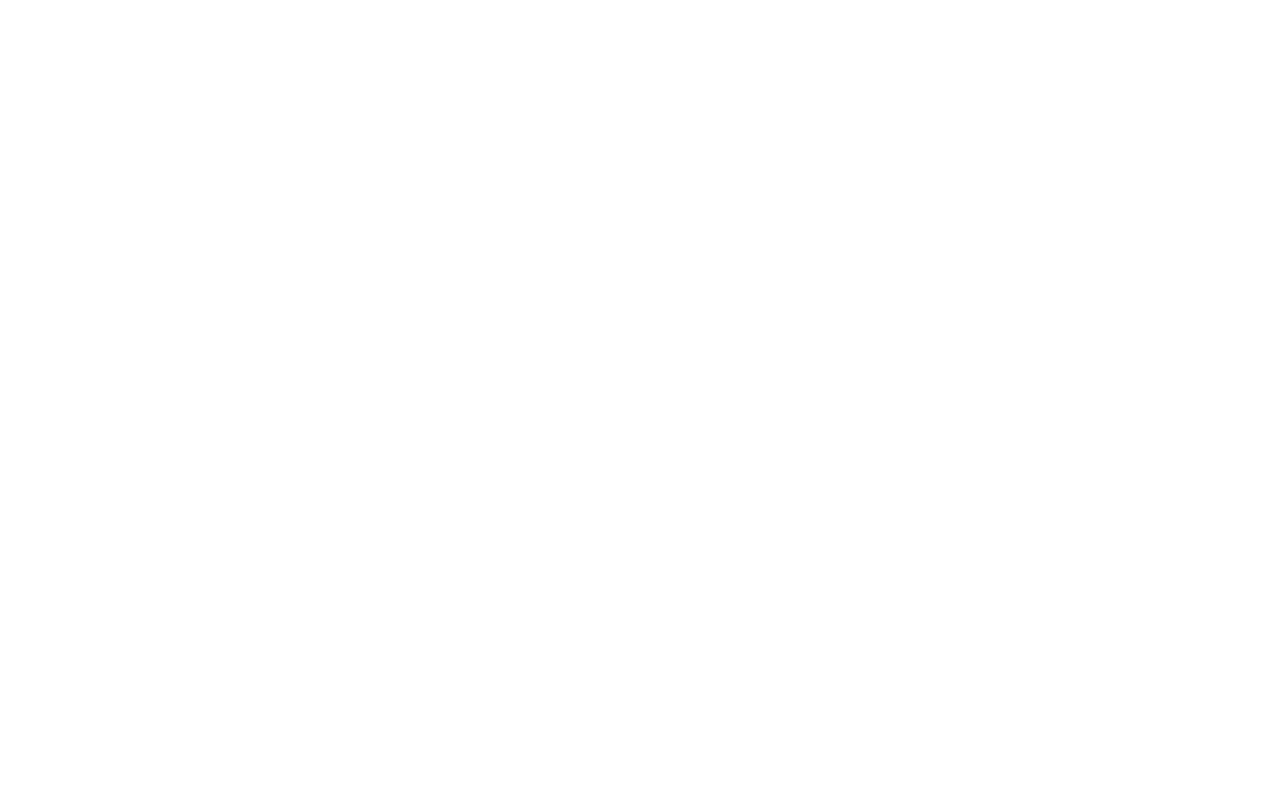
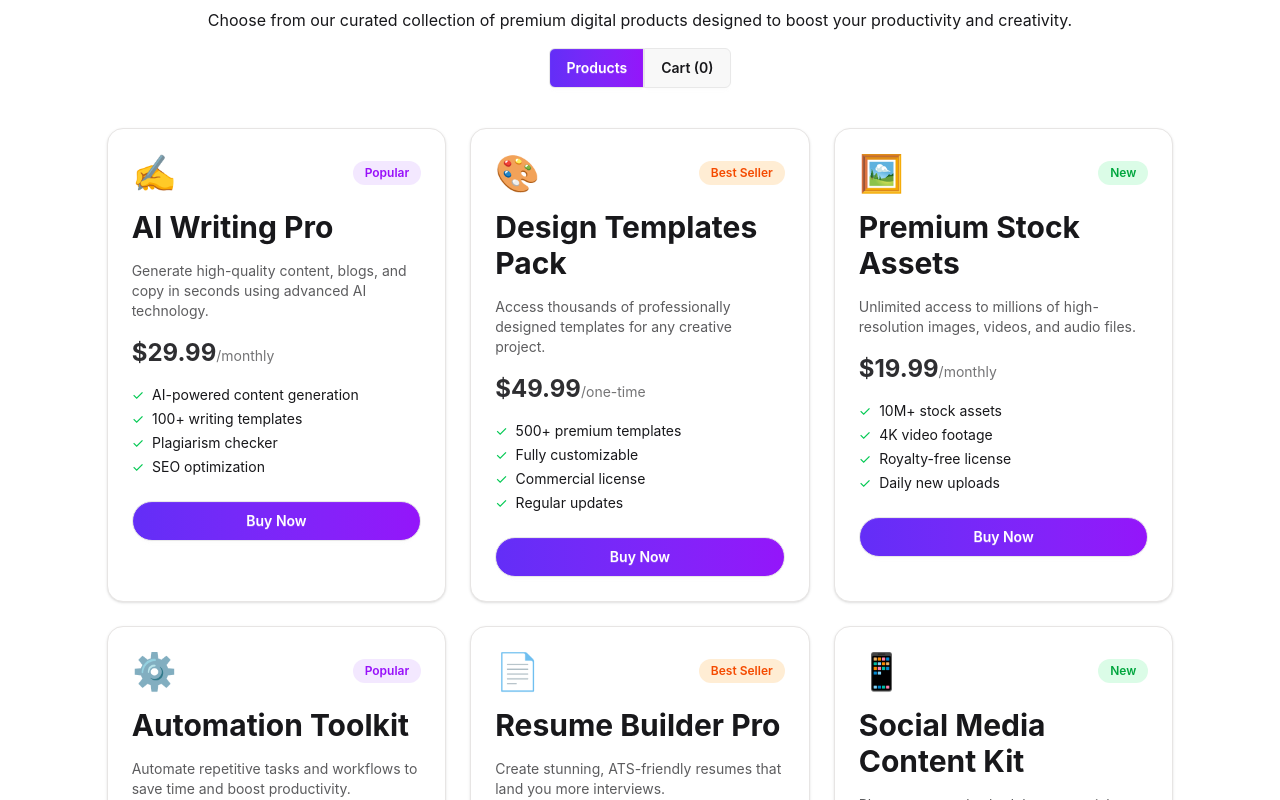
Before and after one commit to Badhon63/Digitools-assignment-6, a React (Vite) app: page / in a window 1280 px wide. Shown: the part 1140-1940 px from the top of the page. Before the commit the page ends 1004 px from the top, so only its background shows below. Built offline with nearby package versions, Linux system fonts and the light colour scheme.

Commit message:
added available products section and cart count

```diff
--- /dev/null
+++ b/public/data.json
@@ -0,0 +1,68 @@
+[
+  {
+    "id": 1,
+    "name": "AI Writing Pro",
+    "description": "Generate high-quality content, blogs, and copy in seconds using advanced AI technology.",
+    "price": 29.99,
+    "period": "monthly",
+    "tag": "Popular",
+    "tagType": "popular",
+    "features": ["AI-powered content generation", "100+ writing templates", "Plagiarism checker", "SEO optimization"],
+    "icon": "✍️"
+  },
+  {
+    "id": 2,
+    "name": "Design Templates Pack",
+    "description": "Access thousands of professionally designed templates for any creative project.",
+    "price": 49.99,
+    "period": "one-time",
+    "tag": "Best Seller",
+    "tagType": "best seller",
+    "features": ["500+ premium templates", "Fully customizable", "Commercial license", "Regular updates"],
+    "icon": "🎨"
+  },
+  {
+    "id": 3,
+    "name": "Premium Stock Assets",
+    "description": "Unlimited access to millions of high-resolution images, videos, and audio files.",
+    "price": 19.99,
+    "period": "monthly",
+    "tag": "New",
+    "tagType": "new",
+    "features": ["10M+ stock assets", "4K video footage", "Royalty-free license", "Daily new uploads"],
+    "icon": "🖼️"
+  },
+  {
+    "id": 4,
+    "name": "Automation Toolkit",
+    "description": "Automate repetitive tasks and workflows to save time and boost productivity.",
+    "price": 199.99,
+    "period": "yearly",
+    "tag": "Popular",
+    "tagType": "popular",
+    "features": ["Visual workflow builder", "1000+ integrations", "Scheduled automation", "Analytics dashboard"],
+    "icon": "⚙️"
+  },
+  {
+    "id": 5,
+    "name": "Resume Builder Pro",
+    "description": "Create stunning, ATS-friendly resumes that land you more interviews.",
+    "price": 9.99,
+    "period": "monthly",
+    "tag": "Best Seller",
+    "tagType": "best seller",
+    "features": ["100+ resume templates", "ATS optimization", "Export to PDF", "Cover letter builder"],
+    "icon": "📄"
+  },
+  {
+    "id": 6,
+    "name": "Social Media Content Kit",
+    "description": "Plan, create, and schedule your social media content all in one place.",
+    "price": 24.99,
+    "period": "monthly",
+    "tag": "New",
+    "tagType": "new",
+    "features": ["Content calendar", "Post scheduler", "Analytics & insights", "Caption AI generator"],
+    "icon": "📱"
+  }
+]
--- a/src/App.jsx
+++ b/src/App.jsx
@@ -1,15 +1,28 @@
+import { Suspense, useState } from 'react'
 import './App.css'
 import Banner from './components/hompage/banner/Banner'
 import Ratings from './components/hompage/banner/Ratings'
+import Products from './components/hompage/products/Products'
 import Navbar from './components/navbar/Navbar'
 
+const fetchProducts = async () => {
+  const res = await fetch('/data.json');
+  return res.json();
+}
+
+const productsPromise = fetchProducts();
+
 function App() {
+  const [cartCount, setCartCount] = useState(0);
 
   return (
     <div>
-      <Navbar></Navbar>
-      <Banner></Banner>
-      <Ratings></Ratings>
+      <Navbar cartCount={cartCount} />
+      <Banner />
+      <Ratings />
+      <Suspense fallback={<span className="loading loading-dots loading-xl"></span>}>
+        <Products productsPromise={productsPromise} setCartCount={setCartCount} cartCount={cartCount} />
+      </Suspense>
     </div>
   )
 }
--- /dev/null
+++ b/src/components/hompage/products/Products.jsx
@@ -0,0 +1,43 @@
+import React, { use, useState } from 'react';
+import AvailableProducts from './availableproducts/AvailableProducts';
+import SelectedProducts from './selectedproducts/SelectedProducts';
+
+const Products = ({ productsPromise, setCartCount, cartCount }) => {
+  const productsData = use(productsPromise);
+  const [active, setActive] = useState('available');
+  const [selectedProducts, setSelectedProducts] = useState([]);
+
+  const handleActiveButton = (state) => {
+    setActive(state);
+  }
+
+  return (
+    <div className='w-11/12 mx-auto lg:w-5/6 mt-10 lg:mt-20'>
+      <div className='text-center space-y-4'>
+        <h2 className='font-bold text-5xl'>Premium Digital Tools</h2>
+        <p>Choose from our curated collection of premium digital products designed to boost your productivity and creativity.</p>
+        <div>
+          <button className={`btn rounded-l-md rounded-r-none ${active === 'available' ? 'bg-linear-to-r from-[#632EF7] to-[#9415FA] text-white' : ''}`} onClick={() => handleActiveButton('available')}>Products</button>
+          <button className={`btn rounded-r-md rounded-l-none ${active === 'selected' ? 'bg-linear-to-r from-[#632EF7] to-[#9415FA] text-white' : ''}`} onClick={() => handleActiveButton('selected')}>Cart ({selectedProducts.length})</button>
+        </div>
+      </div>
+
+      {active === 'available'
+        ? <AvailableProducts
+            productsData={productsData}
+            selectedProducts={selectedProducts}
+            setSelectedProducts={setSelectedProducts}
+            setCartCount={setCartCount}
+            cartCount={cartCount}
+          />
+        : <SelectedProducts
+            selectedProducts={selectedProducts}
+            setSelectedProducts={setSelectedProducts}
+            setCartCount={setCartCount}
+            cartCount={cartCount}
+          />}
+    </div>
+  );
+};
+
+export default Products;
--- /dev/null
+++ b/src/components/hompage/products/availableproducts/AvailableProducts.jsx
@@ -0,0 +1,21 @@
+import React from 'react';
+import Card from '../../ui/Card';
+
+const AvailableProducts = ({ productsData, selectedProducts, setSelectedProducts, setCartCount, cartCount }) => {
+  return (
+    <div className='grid grid-cols-1 md:grid-cols-2 lg:grid-cols-3 gap-6 mt-10'>
+      {productsData.map(product =>
+        <Card
+          key={product.id}
+          product={product}
+          selectedProducts={selectedProducts}
+          setSelectedProducts={setSelectedProducts}
+          setCartCount={setCartCount}
+          cartCount={cartCount}
+        />
+      )}
+    </div>
+  );
+};
+
+export default AvailableProducts;
--- /dev/null
+++ b/src/components/hompage/products/selectedproducts/SelectedProducts.jsx
@@ -0,0 +1,11 @@
+import React from 'react';
+
+const SelectedProducts = () => {
+  return (
+    <div>
+      SelectedProducts
+    </div>
+  );
+};
+
+export default SelectedProducts;
--- /dev/null
+++ b/src/components/hompage/ui/Card.jsx
@@ -0,0 +1,48 @@
+import React, { useState } from 'react';
+import { toast } from 'react-toastify';
+
+const Card = ({ product, selectedProducts, setSelectedProducts, setCartCount, cartCount }) => {
+  const [isSelected, setIsSelected] = useState(false);
+
+  const handleBuyNow = () => {
+    setIsSelected(true);
+    setSelectedProducts([...selectedProducts, product]);
+    setCartCount(cartCount + 1);
+    toast.success(`${product.name} added to cart!`);
+  }
+
+  return (
+    <div className=' border border-stone-200 rounded-2xl p-6 space-y-4 bg-base-100 shadow-sm'>
+      <div className='flex justify-between items-center'>
+        <span className='text-4xl'>{product.icon}</span>
+        <span className={`text-xs px-3 py-1 rounded-full font-semibold
+          ${product.tagType === 'popular' ? 'bg-purple-100 text-purple-600' : ''}
+          ${product.tagType === 'new' ? 'bg-green-100 text-green-600' : ''}
+          ${product.tagType === 'best seller' ? 'bg-orange-100 text-orange-600' : ''}
+        `}>{product.tag}</span>
+      </div>
+      <h2 className='text-3xl font-bold'>{product.name}</h2>
+      <p className='text-sm opacity-70'>{product.description}</p>
+      <div>
+        <span className='text-2xl font-bold opacity-90'>${product.price}</span>
+        <span className='text-sm opacity-60'>/{product.period}</span>
+      </div>
+      <ul className='space-y-1'>
+        {product.features.map((feature, index) =>
+          <li key={index} className='text-sm flex items-center gap-2'>
+            <span className='text-green-500'>✓</span>{feature}
+          </li>
+        )}
+      </ul>
+      <button
+        className='btn bg-linear-to-r from-[#632EF7] to-[#9415FA] text-white rounded-3xl w-full mt-2'
+        onClick={handleBuyNow}
+        disabled={isSelected}
+      >
+        {isSelected ? 'Added to cart' : 'Buy Now'}
+      </button>
+    </div>
+  );
+};
+
+export default Card;
--- /dev/null
+++ b/src/components/hompage/ui/SelectedCard.jsx
@@ -0,0 +1,11 @@
+import React from 'react';
+
+const SelectedCard = () => {
+  return (
+    <div>
+
+    </div>
+  );
+};
+
+export default SelectedCard;
```
